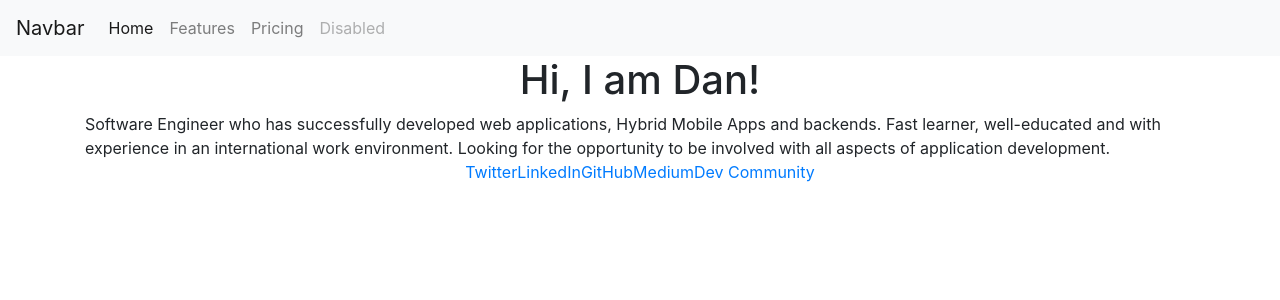
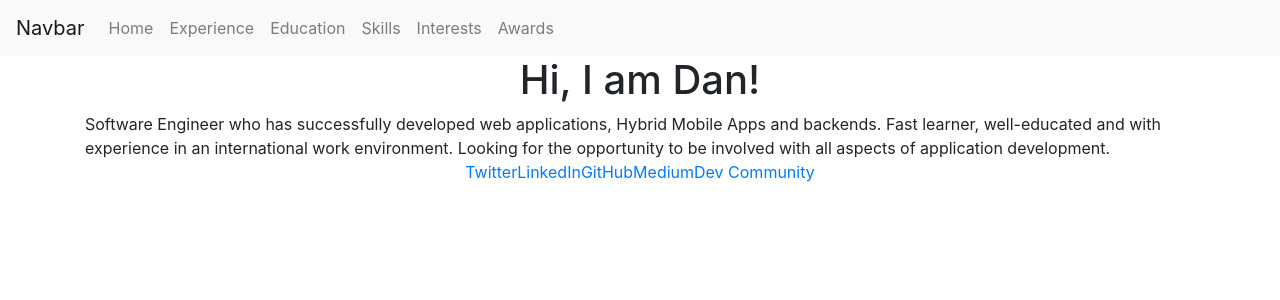
Before and after one commit to danrleyt/danrleyt.github.io, a React (Create React App) app: page / in a window 1280 px wide. Shown: the top 300 px of the page. Built offline with nearby package versions, Linux system fonts and the light colour scheme.

Commit message:
Adding navigation bar

```diff
--- a/src/components/Header.js
+++ b/src/components/Header.js
@@ -20,29 +20,34 @@
         </button>
         <div className="collapse navbar-collapse" id="navbarNav">
           <ul className="navbar-nav">
-            <li className="nav-item active">
+            <li className="nav-item ">
               <a className="nav-link" href="#">
-                Home <span className="sr-only">(current)</span>
+                Home
               </a>
             </li>
             <li className="nav-item">
               <a className="nav-link" href="#">
-                Features
+                Experience
               </a>
             </li>
             <li className="nav-item">
               <a className="nav-link" href="#">
-                Pricing
+                Education
               </a>
             </li>
             <li className="nav-item">
-              <a
-                className="nav-link disabled"
-                href="#"
-                tabindex="-1"
-                aria-disabled="true"
-              >
-                Disabled
+              <a className="nav-link" href="#">
+                Skills
+              </a>
+            </li>
+            <li className="nav-item">
+              <a className="nav-link" href="#">
+                Interests
+              </a>
+            </li>
+            <li className="nav-item">
+              <a className="nav-link" href="#">
+                Awards
               </a>
             </li>
           </ul>
```
